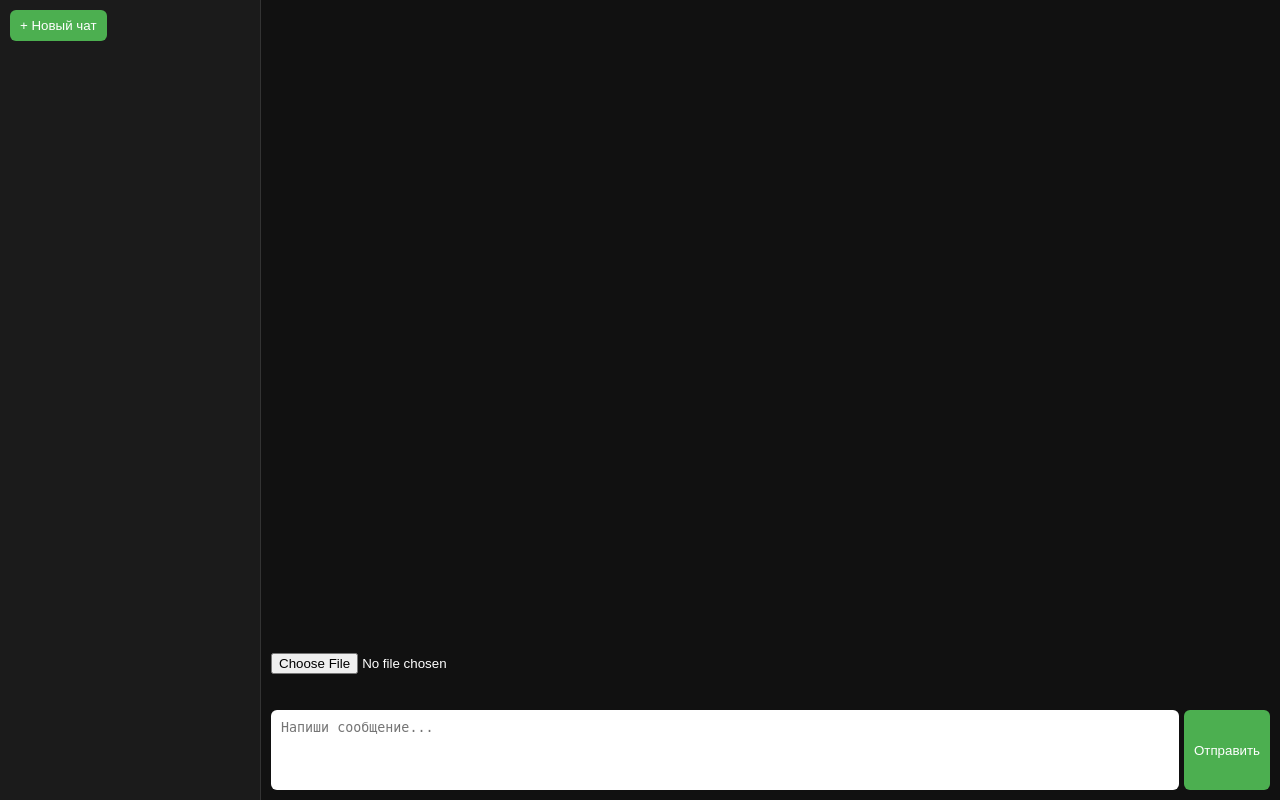
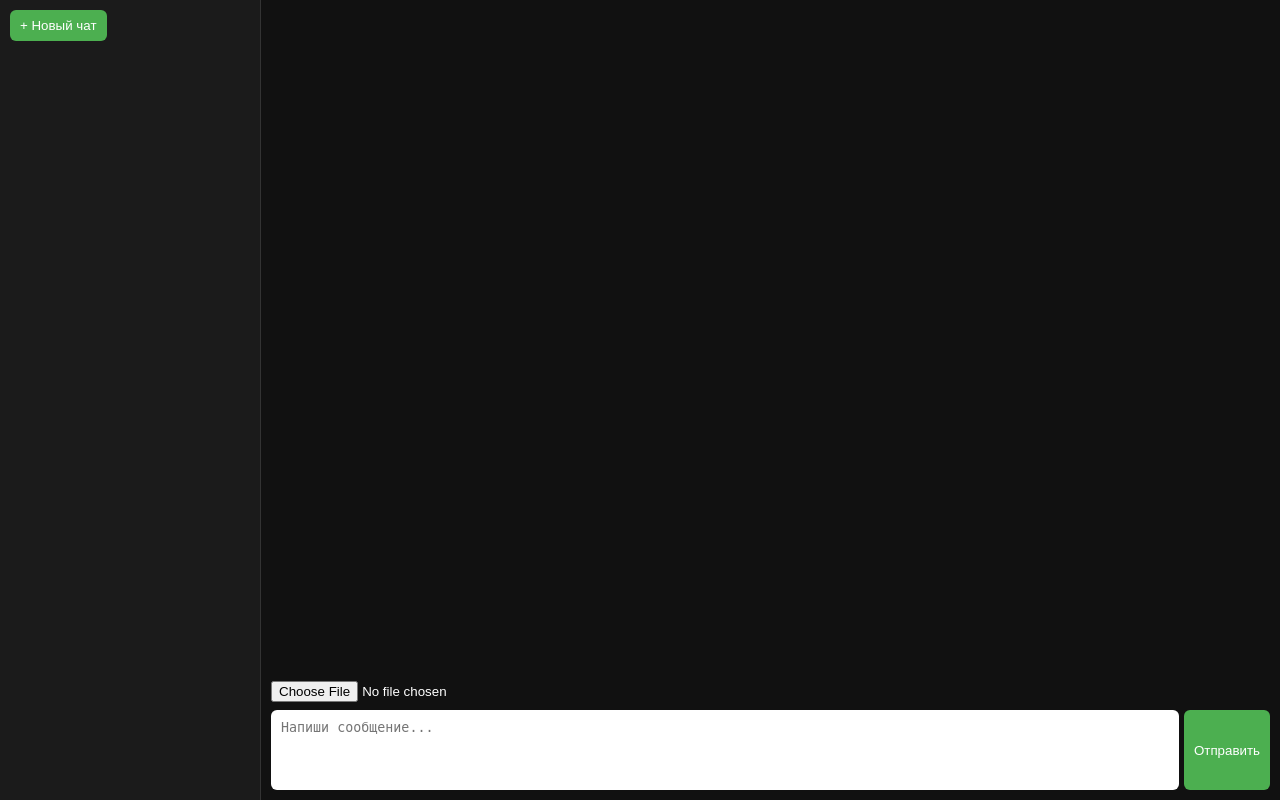
Before and after one commit to Nosi44/vision_chat, a Flask app: page / in a window 1280 px wide. Run offline with Flask 3, Linux system fonts and the light colour scheme; data that the repository does not hold is empty.

Commit message:
Update index.html

```diff
--- a/templates/index.html
+++ b/templates/index.html
@@ -93,7 +93,8 @@ img {
 <div id="main">
     <div id="chat"></div>
 
-    <input type="file" id="imageInput" accept="image/*"><br><br>
+    <!-- КНОПКА ЗАГРУЗКИ КАРТИНКИ -->
+    <input type="file" id="imageInput" accept="image/*" style="margin-bottom:8px;">
 
     <div style="display:flex; gap:5px;">
         <textarea id="prompt" placeholder="Напиши сообщение..."></textarea>
```
